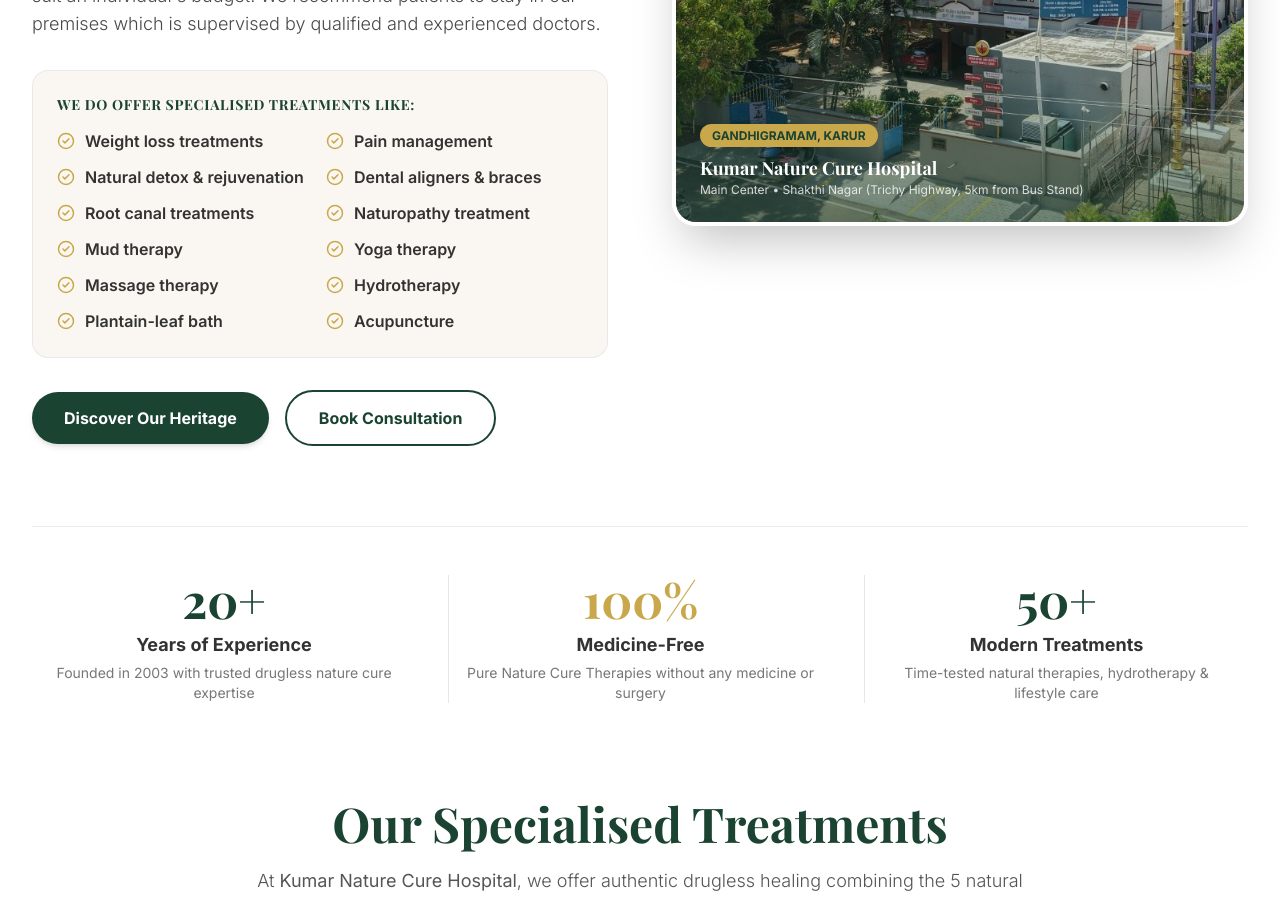
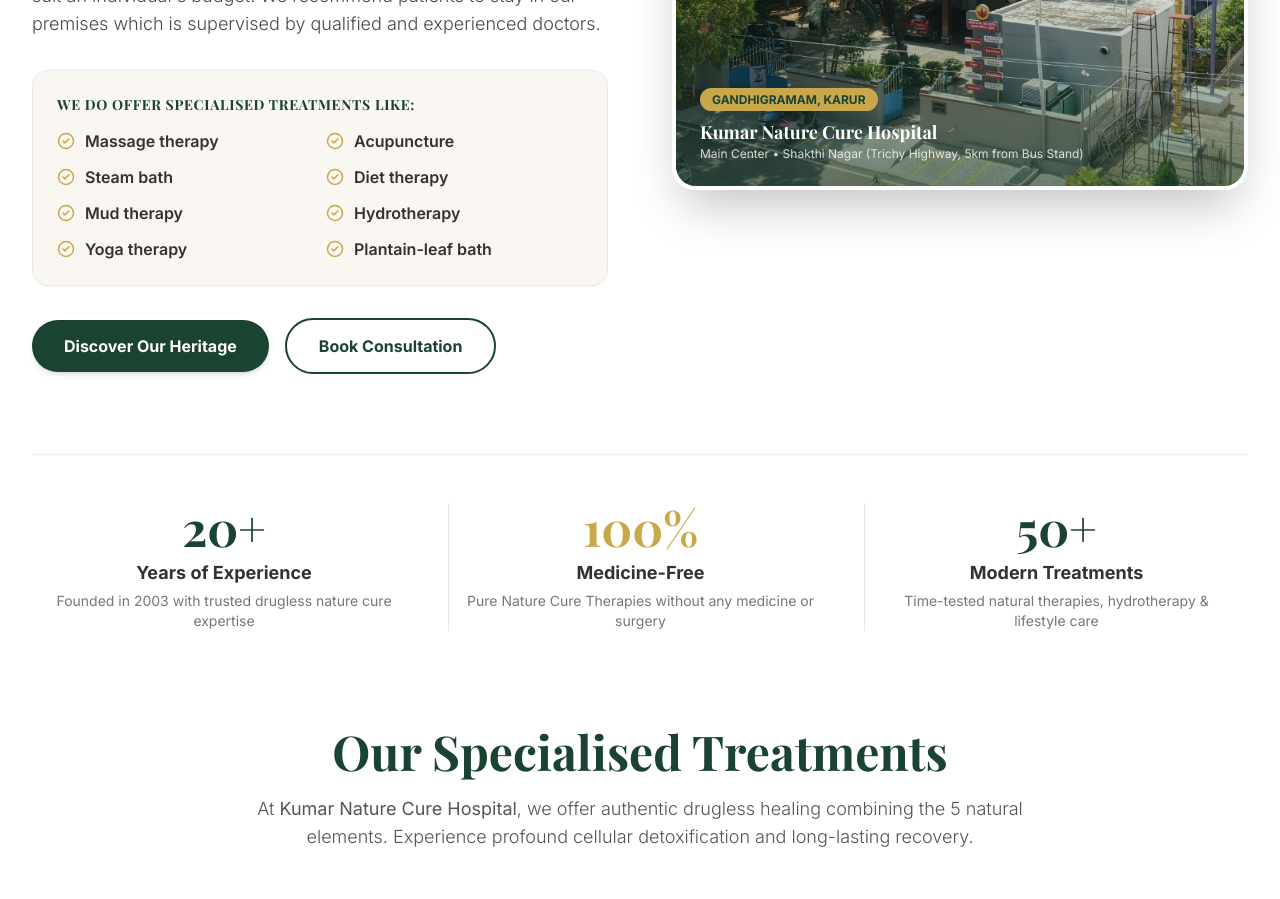
Before and after one commit to tradeology27/ayurvedha, a Next.js app: page / in a window 1280 px wide. Shown: the part 1440-2339 px from the top of the page. Built offline with nearby package versions, Linux system fonts and the light colour scheme; a web font is replaced by a local one.

Commit message:
fix(about): retain specialization text and restore original 8 treatments in list

```diff
--- a/src/app/about/page.tsx
+++ b/src/app/about/page.tsx
@@ -85,11 +85,10 @@
                 {[
                   "Started in 2003 with over 20+ years of clinical experience",
                   "10,000 sq.ft. of calm, serene greenery for mind & body peace",
-                  "Specialized in Weight Loss, Pain Management & Natural Detox",
-                  "Full-fledged dental clinic: Aligners, Braces & Root Canal",
-                  "Specialized Plantain-leaf bath, Mud therapy, Yoga & Hydrotherapy",
                   "Comfortable accommodation to suit an individual's budget",
                   "24/7 care supervised by qualified and experienced doctors",
+                  "Specialized Plantain-leaf bath, Mud therapy & Hydrotherapy",
+                  "Full-fledged dental clinic led by experienced dental surgeons",
                 ].map((item, idx) => (
                   <div key={idx} className="flex items-center gap-3">
                     <CheckCircle2 className="text-secondary shrink-0" size={18} />
--- a/src/components/home/About.tsx
+++ b/src/components/home/About.tsx
@@ -47,18 +47,14 @@
               </h3>
               <div className="grid grid-cols-1 sm:grid-cols-2 gap-3">
                 {[
-                  "Weight loss treatments",
-                  "Pain management",
-                  "Natural detox & rejuvenation",
-                  "Dental aligners & braces",
-                  "Root canal treatments",
-                  "Naturopathy treatment",
+                  "Massage therapy",
+                  "Acupuncture",
+                  "Steam bath",
+                  "Diet therapy",
                   "Mud therapy",
+                  "Hydrotherapy",
                   "Yoga therapy",
-                  "Massage therapy",
-                  "Hydrotherapy",
                   "Plantain-leaf bath",
-                  "Acupuncture",
                 ].map((item, idx) => (
                   <div key={idx} className="flex items-center gap-2.5">
                     <CheckCircle2 className="text-secondary shrink-0" size={18} />
```
